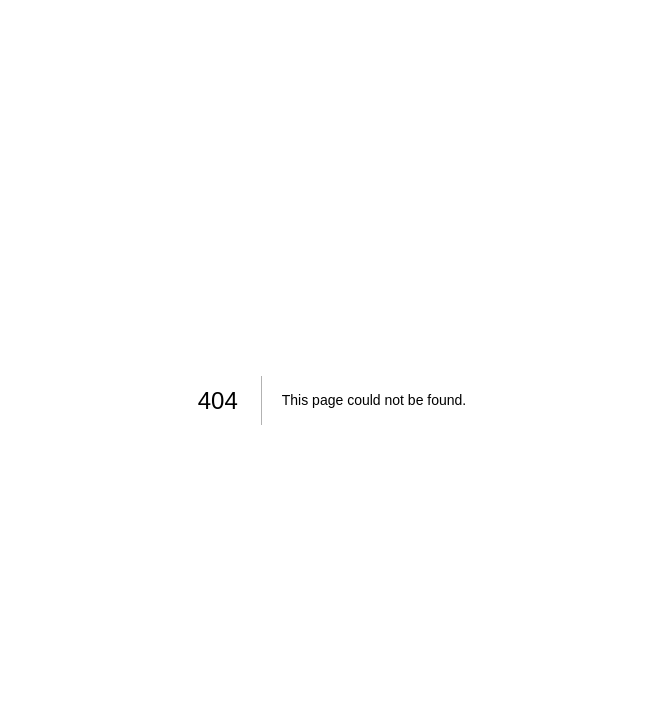
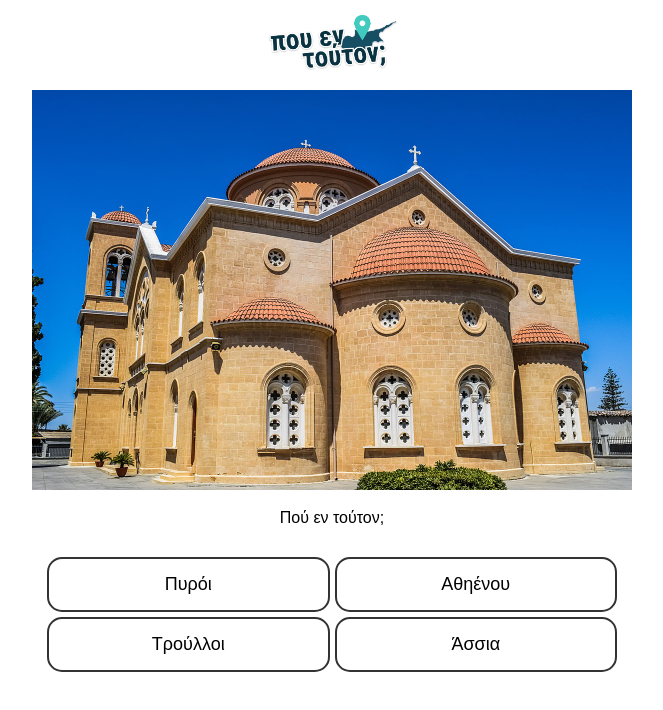
Before and after one commit to SavvasStephanides/pou-en-touton, a Next.js app: page /pouentouton/game in a window 1280 px wide. Before the commit this address had no page. Shown: the top 710 px of the page, without its empty margins (308-971 px from the left). Built offline with nearby package versions, Linux system fonts and the light colour scheme.

Commit message:
Update config

```diff
--- a/next.config.mjs
+++ b/next.config.mjs
@@ -1,4 +1,10 @@
 /** @type {import('next').NextConfig} */
-const nextConfig = {};
+const nextConfig = {
+    output: 'export',
+    basePath: '/pouentouton',
+    env: {
+        BASE_PATH: '/pouentouton',
+    }
+};
 
 export default nextConfig;
--- a/src/app/game/page.tsx
+++ b/src/app/game/page.tsx
@@ -11,6 +11,7 @@ import Game from "@/modules/Game"
 
 export default function GamePage() {
   let game: Game = new Game()
+  const BASE_PATH = process.env.BASE_PATH
 
   const whereIsThisGame: GameQuestion = new GameQuestion(
     "athienou.jpeg",
@@ -50,12 +51,12 @@ export default function GamePage() {
   return (
     <main>
       <header>
-        <img src="/pouentouto-logo.png" alt="" />
+        <img src={`${BASE_PATH}/pouentouto-logo.png`} alt="" />
       </header>
       <main>
         <div className="game-question where-is-this">
           <section id="place-photo">
-            <img src={`/place-photos/${gameState.gameQuestions[gameState.currentLevel].placePhoto}`} alt="" />
+            <img src={`${BASE_PATH}/place-photos/${gameState.gameQuestions[gameState.currentLevel].placePhoto}`} alt="" />
           </section>
           <section id="question">
             <div className="question-title">{gameState.gameQuestions[gameState.currentLevel].question}</div>
```
